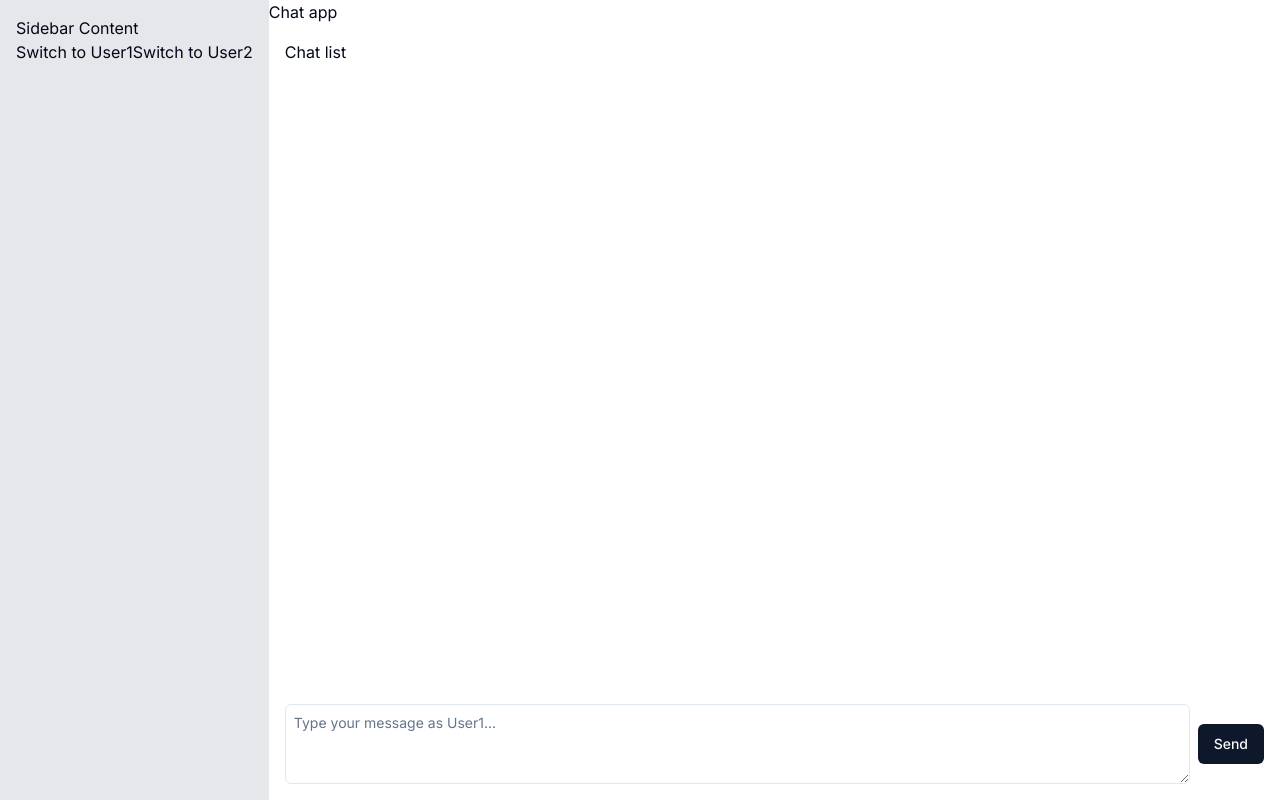
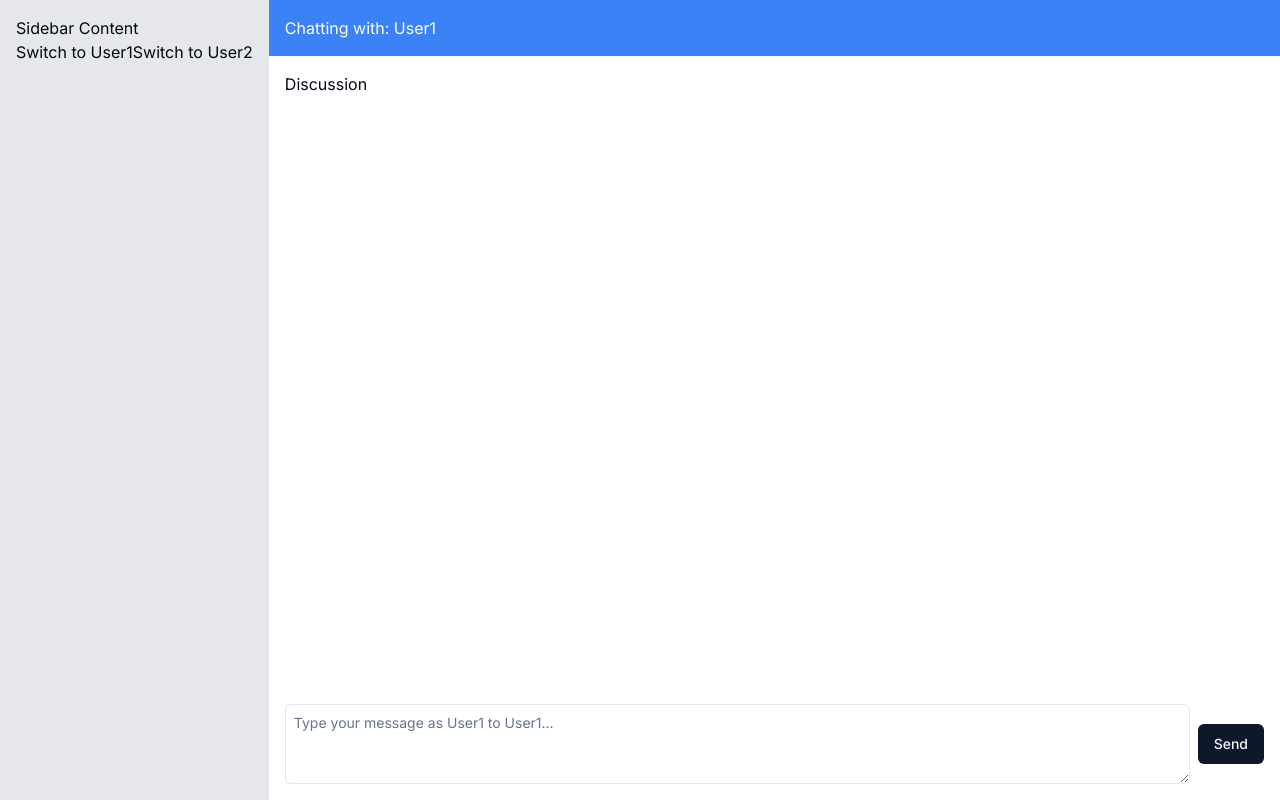
Before and after one commit to Ghislain-Helison/chat-app, a Next.js app: page / in a window 1280 px wide. Built offline with nearby package versions, Linux system fonts and the light colour scheme.

Commit message:
Adding topbar to the chat and some implementation

```diff
--- a/src/components/chat/Chat.tsx
+++ b/src/components/chat/Chat.tsx
@@ -4,6 +4,7 @@ import React, { useState } from "react";
 import { ChatList } from "./ChatList";
 import { ChatBottombar } from "./ChatBottombar";
 import { ChatSidebar } from "./ChatSidebar";
+import { ChatTopbar } from "./ChatTopbar";
 
 interface Message {
   id: number;
@@ -13,21 +14,27 @@ interface Message {
 
 export function Chat() {
   const [messages, setMessages] = useState<Message[]>([]);
-  const [currentUser, setCurrentUser] = useState<string>("User1");
+  const [currentUser, setCurrentUser] = useState<string>("User1");//Ajout de state pour l'utilisateur connecte actuel
+  const [currentChatUser, setCurrentChatUser] = useState<string>("User1"); // Ajout du state pour l'utilisateur de discussion actuel
 
   const sendMessage = (newMessage: Message) => {
     setMessages([...messages, newMessage]);
   };
 
+  const handleChatUserChange = (user: string) => {
+    setCurrentChatUser(user);
+  };
+
   return (
     <div className="flex h-screen">
-      <ChatSidebar setCurrentUser={setCurrentUser} />
+      <ChatSidebar setCurrentUser={setCurrentUser} onChatUserChange={handleChatUserChange}/>
       <div className="flex flex-col flex-1">
-        <h3>Chat app</h3>
+        <ChatTopbar currentChatUser={currentChatUser} />
         <ChatList messages={messages} />
         <ChatBottombar
           sendMessage={sendMessage}
           currentUser={currentUser} // Passer le nom d'utilisateur à ChatBottombar
+          currentChatUser={currentChatUser} // Passer l'utilisateur de discussion actuel
         />
       </div>
     </div>
--- a/src/components/chat/ChatBottombar.tsx
+++ b/src/components/chat/ChatBottombar.tsx
@@ -11,9 +11,10 @@ interface Message {
 interface ChatBottombarProps {
   sendMessage: (newMessage: Message) => void;
   currentUser: string; // Ajouter la prop pour le nom d'utilisateur
+  currentChatUser: string; // Ajouter la prop pour l'utilisateur de discussion actuel
 }
 
-export function ChatBottombar({ sendMessage, currentUser }: ChatBottombarProps) {
+export function ChatBottombar({ sendMessage, currentUser, currentChatUser }: ChatBottombarProps) {
   const [message, setMessage] = useState("");
 
   const handleSend = () => {
@@ -33,7 +34,7 @@ export function ChatBottombar({ sendMessage, currentUser }: ChatBottombarProps)
       <Textarea
         value={message}
         onChange={(e) => setMessage(e.target.value)}
-        placeholder={`Type your message as ${currentUser}...`}
+        placeholder={`Type your message as ${currentUser} to ${currentChatUser}...`}
         className="flex-1 border p-2 mr-2"
       />
       <Button onClick={handleSend}>Send</Button>
--- a/src/components/chat/ChatList.tsx
+++ b/src/components/chat/ChatList.tsx
@@ -15,7 +15,7 @@ interface ChatListProps {
 export function ChatList({ messages }: ChatListProps) {
   return (
     <div className="flex-1 overflow-y-auto p-4">
-        <h3>Chat list</h3>
+        <h3>Discussion</h3>
       {messages.map((message) => (
         <div key={message.id} className="mb-2">
           <strong>{message.sender}:</strong> {message.text}
--- a/src/components/chat/ChatSidebar.tsx
+++ b/src/components/chat/ChatSidebar.tsx
@@ -2,11 +2,13 @@ import React from "react";
 
 interface SidebarProps {
   setCurrentUser: React.Dispatch<React.SetStateAction<string>>; // Ajouter la prop pour setCurrentUser
+  onChatUserChange: (user: string) => void; // Ajouter la fonction de changement d'utilisateur de discussion
 }
 
-export function ChatSidebar({ setCurrentUser }: SidebarProps) {
+export function ChatSidebar({ setCurrentUser, onChatUserChange }: SidebarProps) {
   const handleUserChange = (user: string) => {
     setCurrentUser(user);
+    onChatUserChange(user); // Appeler la fonction pour mettre à jour l'utilisateur de discussion actuel
   };
 
   return (
--- /dev/null
+++ b/src/components/chat/ChatTopbar.tsx
@@ -0,0 +1,13 @@
+import React from "react";
+
+interface TopbarProps {
+  currentChatUser: string;
+}
+
+export function ChatTopbar({ currentChatUser }: TopbarProps) {
+  return (
+    <div className="bg-blue-500 text-white p-4">
+      <p>Chatting with: {currentChatUser}</p>
+    </div>
+  );
+}
```
